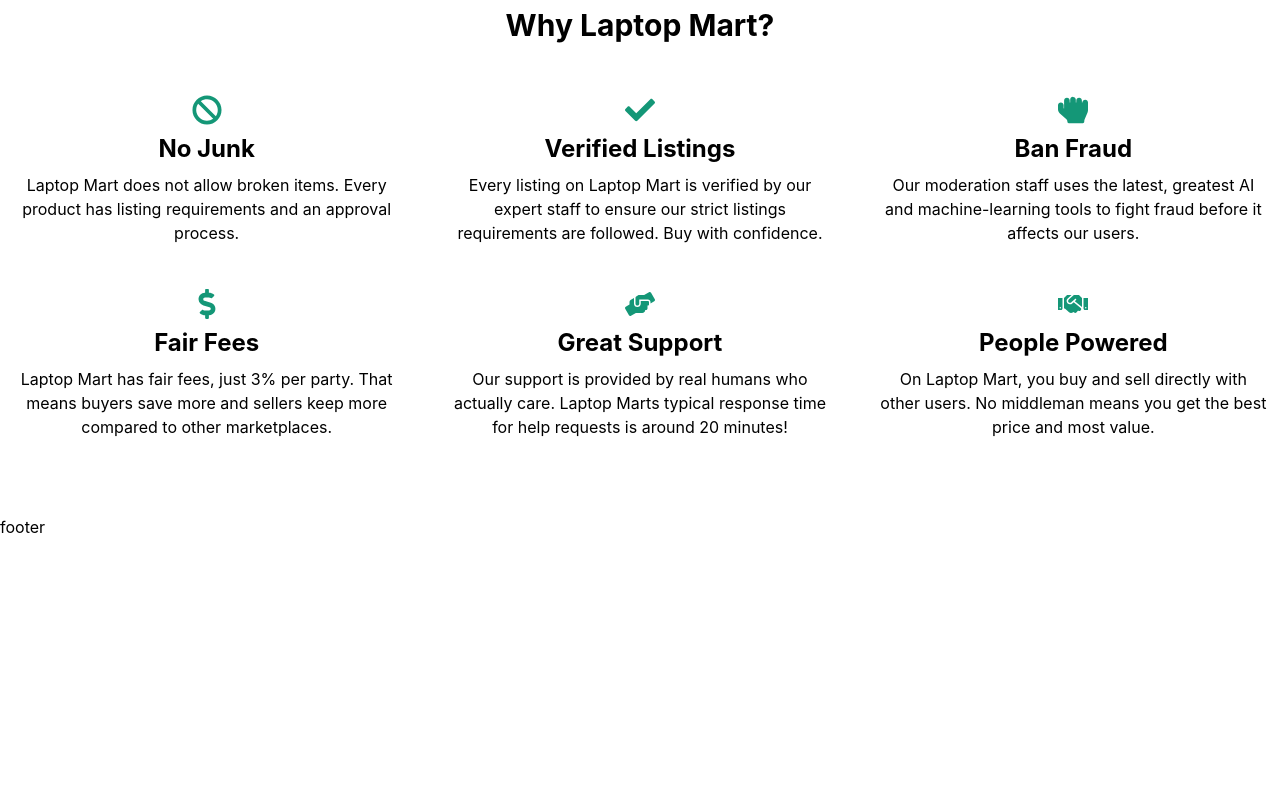
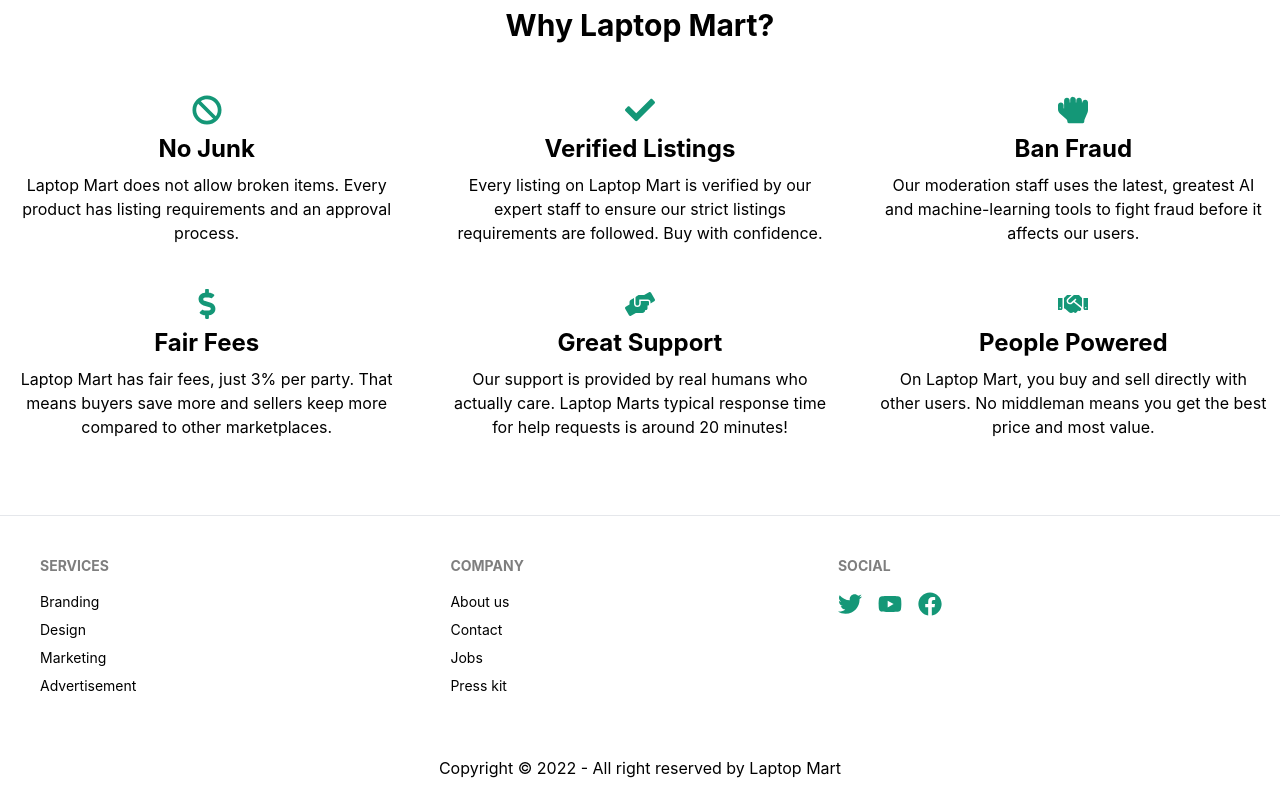
Before and after one commit to Murad501/Laptop-mart-client, a React (Create React App) app: page / in a window 1280 px wide. Shown: the part 577-1377 px from the top of the page. Before the commit the page ends 1116 px from the top, so only its background shows below. Built offline with nearby package versions, Linux system fonts and the light colour scheme.

Commit message:
footer added

```diff
--- a/src/Components/Footer/Footer.js
+++ b/src/Components/Footer/Footer.js
@@ -1,11 +1,61 @@
-import React from 'react';
+import React from "react";
+import { FaFacebook, FaTwitter, FaYoutube } from "react-icons/fa";
+import { Link } from "react-router-dom";
 
 const Footer = () => {
-    return (
+  return (
+    <div>
+      <footer className="footer p-10 border-t">
         <div>
-            footer
+          <span className="footer-title">Services</span>
+          <Link to="/" className="link link-hover">
+            Branding
+          </Link>
+          <Link to="/" className="link link-hover">
+            Design
+          </Link>
+          <Link to="/" className="link link-hover">
+            Marketing
+          </Link>
+          <Link to="/" className="link link-hover">
+            Advertisement
+          </Link>
         </div>
-    );
+        <div>
+          <span className="footer-title">Company</span>
+          <Link to="/" className="link link-hover">
+            About us
+          </Link>
+          <Link to="/" className="link link-hover">
+            Contact
+          </Link>
+          <Link to="/" className="link link-hover">
+            Jobs
+          </Link>
+          <Link to="/" className="link link-hover">
+            Press kit
+          </Link>
+        </div>
+        <div>
+          <span className="footer-title">Social</span>
+          <div className="grid grid-flow-col gap-4">
+            <Link>
+              <FaTwitter className="text-2xl text-primary"></FaTwitter>
+            </Link>
+            <Link>
+              <FaYoutube className="text-2xl text-primary"></FaYoutube>
+            </Link>
+            <Link>
+              <FaFacebook className="text-2xl text-primary"></FaFacebook>
+            </Link>
+          </div>
+        </div>
+      </footer>
+      <div className="py-5 text-center">
+        <p>Copyright © 2022 - All right reserved by Laptop Mart</p>
+      </div>
+    </div>
+  );
 };
 
 export default Footer;
```
